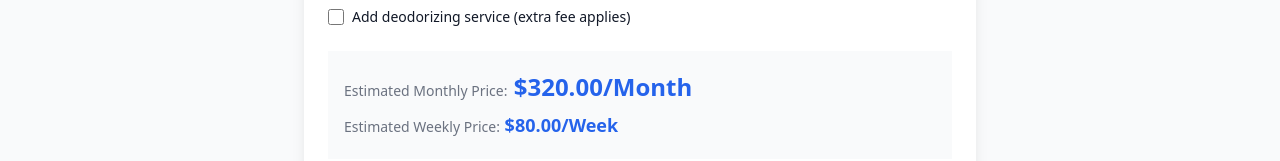
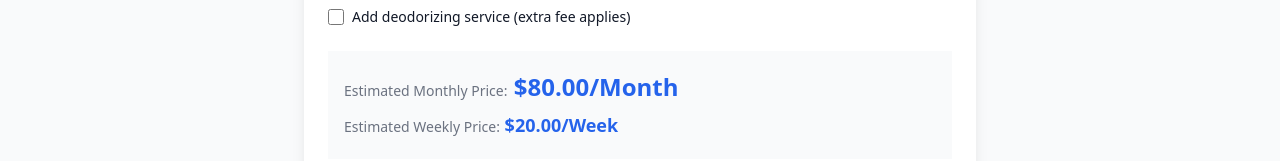
Before and after one commit to mrkbj/pros, a Next.js app: page /quote in a window 1280 px wide. Shown: the part 791-952 px from the top of the page. Built offline with nearby package versions, Linux system fonts and the light colour scheme.

Commit message:
put the wrong values last time oopsie

```diff
--- a/app/quote/QuoteCalculator.tsx
+++ b/app/quote/QuoteCalculator.tsx
@@ -44,12 +44,12 @@ export function QuoteCalculator() {
 
   const calculatePrice = () => {
     const tier = pricingTiers[yardSize][frequency]
-    let weeklyPrice =
+    let monthlyPrice =
       dogs === 1 ? tier.oneDog : dogs === 2 ? tier.twoDogs : dogs === 3 ? tier.threeDogs : tier.fourOrMore
     if (deodorize) {
-      weeklyPrice += 10 // Add $10 for deodorizing service
+      monthlyPrice += 40 // Add $40 per month for deodorizing service
     }
-    const monthlyPrice = weeklyPrice * 4 // Assuming 4 weeks per month
+    const weeklyPrice = monthlyPrice / 4 // Calculate weekly price from monthly price
     return { weekly: weeklyPrice, monthly: monthlyPrice }
   }
 
```
